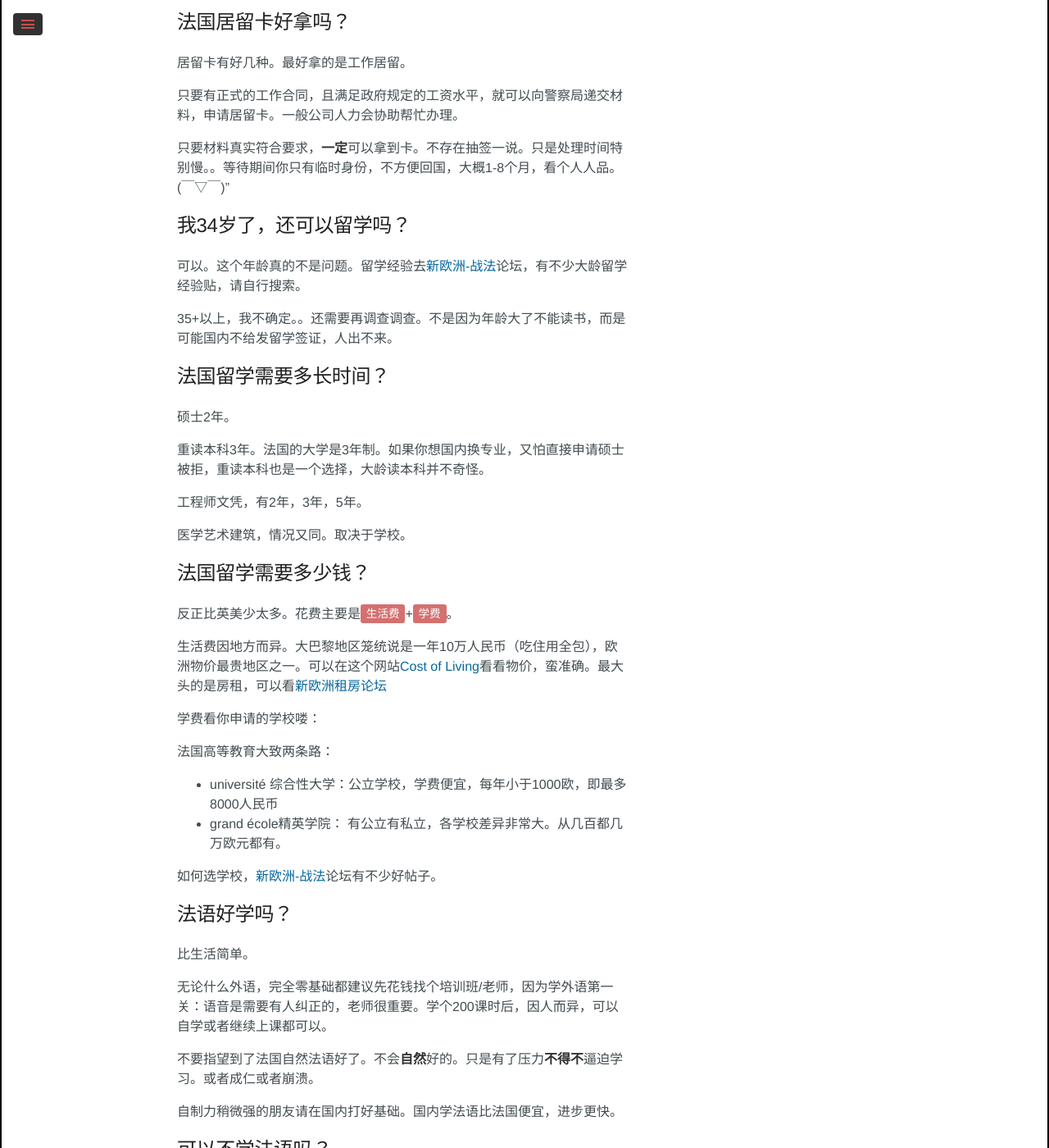
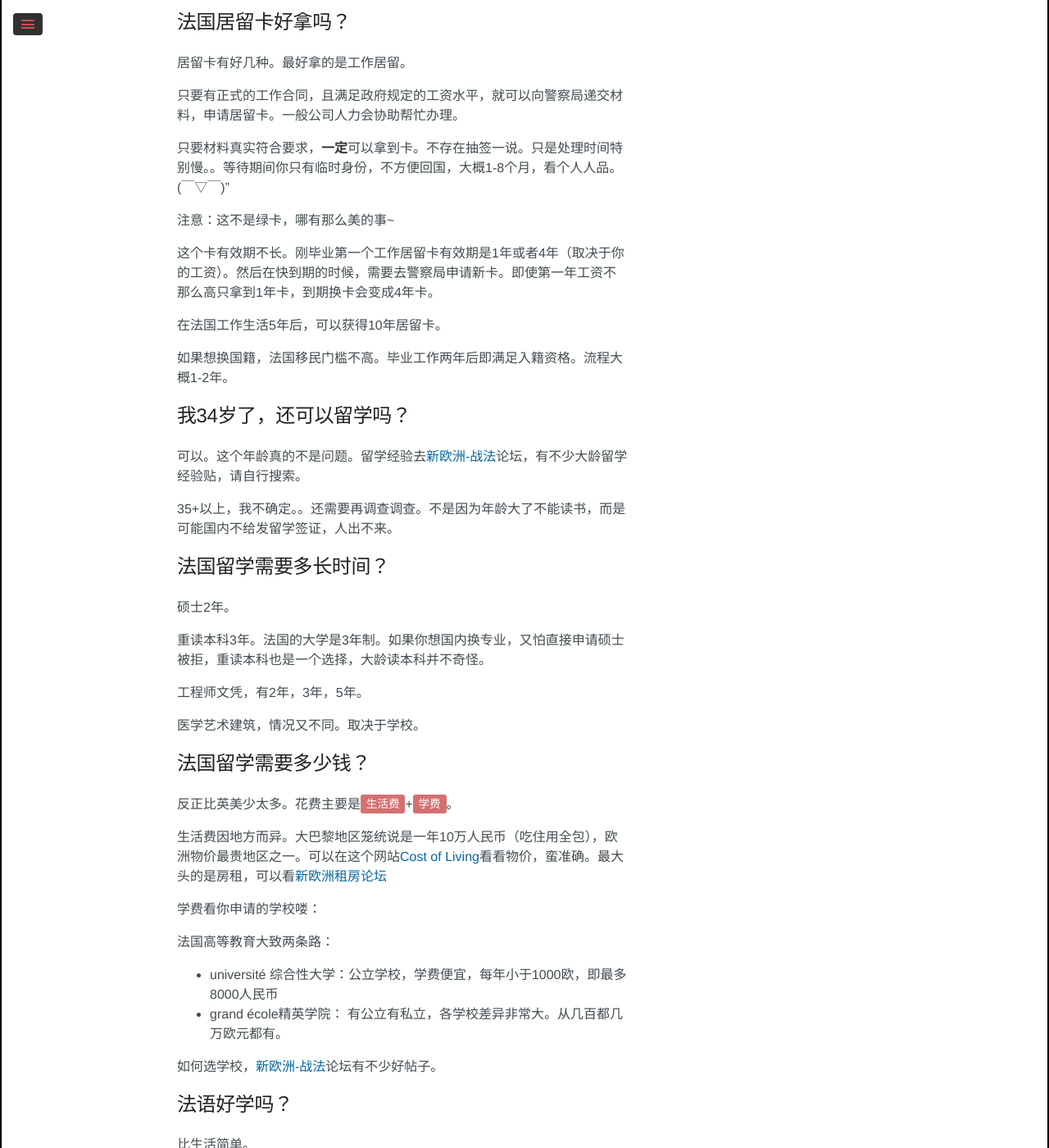
Before and after one commit to ericazhan/ericazhan.github.io, a Jekyll site: the page built from _posts/2021-02-05-howto_work_in_europe.md, in a window 1280 px wide and 1400 px high, scrolled down 921 px. Shown: the whole window at 82% size. Built offline with Jekyll 4.4.1, drawn with Linux system fonts in a browser that asks for light colours; some web fonts are replaced; comment, search, counter and statistics services are not loaded.

Commit message:
🤸‍♀️ UPDATE:

```diff
--- a/_posts/2021-02-05-howto_work_in_europe.md
+++ b/_posts/2021-02-05-howto_work_in_europe.md
@@ -25,6 +25,14 @@ tags: [经验,笔记,分享]
 
 只要材料真实符合要求，**一定**可以拿到卡。不存在抽签一说。只是处理时间特别慢。。等待期间你只有临时身份，不方便回国，大概1-8个月，看个人人品。(￣▽￣)"
 
+注意：这不是绿卡，哪有那么美的事~
+
+这个卡有效期不长。刚毕业第一个工作居留卡有效期是1年或者4年（取决于你的工资）。然后在快到期的时候，需要去警察局申请新卡。即使第一年工资不那么高只拿到1年卡，到期换卡会变成4年卡。
+
+在法国工作生活5年后，可以获得10年居留卡。
+
+如果想换国籍，法国移民门槛不高。毕业工作两年后即满足入籍资格。流程大概1-2年。
+
 ## 我34岁了，还可以留学吗？
 
 可以。这个年龄真的不是问题。留学经验去[新欧洲-战法](http://bbs.xineurope.com/forum-11-1.html)论坛，有不少大龄留学经验贴，请自行搜索。
@@ -39,7 +47,7 @@ tags: [经验,笔记,分享]
 
 工程师文凭，有2年，3年，5年。
 
-医学艺术建筑，情况又同。取决于学校。
+医学艺术建筑，情况又不同。取决于学校。
 
 ## 法国留学需要多少钱？
 
```
